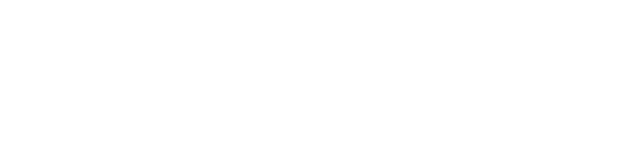
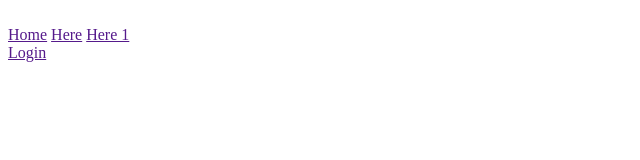
Before and after one commit to zyx-0314/Demo-github-template, a plain HTML site: page index.html in a window 1280 px wide. Shown: the whole page, without its empty margins (0-640 px from the left). Drawn offline with Linux system fonts and the light colour scheme.

Commit message:
feat: added header in landing page

```diff
--- a/index.html
+++ b/index.html
@@ -3,9 +3,17 @@
 <head>
     <meta charset="UTF-8">
     <meta name="viewport" content="width=device-width, initial-scale=1.0">
-    <title>Document</title>
+    <title>Resume</title>
 </head>
 <body>
-
+    <header>
+        <img src="" alt="">
+        <nav>
+            <a href="">Home</a>
+            <a href="">Here</a>
+            <a href="">Here 1</a>
+        </nav>
+        <a href="">Login</a>
+    </header>
 </body>
 </html>
```
